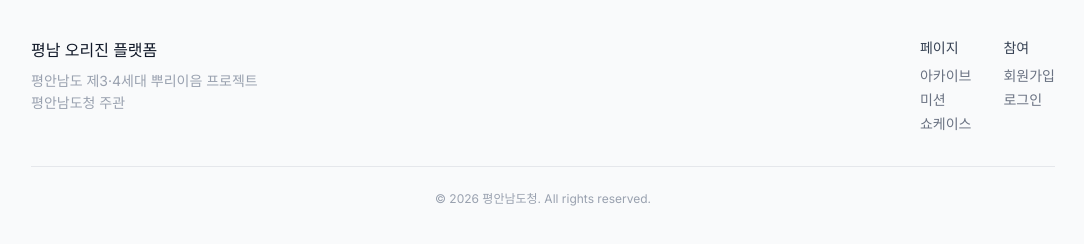
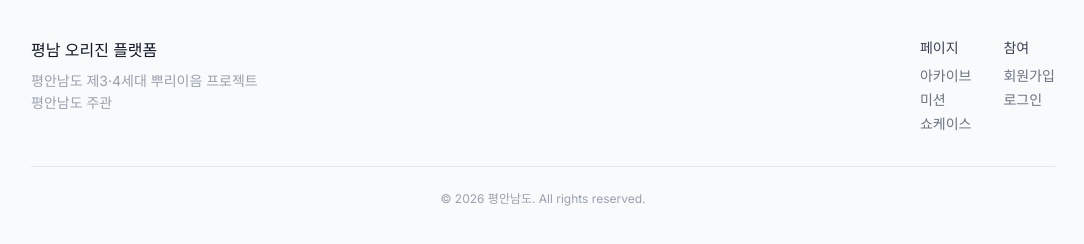
Before and after one commit to kimmyungrae80/pyeongnam-origin, a Next.js app: page / in a window 1280 px wide. Shown: the part 3259-3503 px from the top of the page, without its empty margins (97-1181 px from the left). Built offline with nearby package versions, Linux system fonts and the light colour scheme; no server answers; the database is empty.

Commit message:
fix: 평안남도청 → 평안남도 텍스트 수정

```diff
--- a/src/app/page.tsx
+++ b/src/app/page.tsx
@@ -271,7 +271,7 @@ export default async function HomePage() {
               <div className="font-medium text-gray-900 mb-2">평남 오리진 플랫폼</div>
               <div className="text-sm text-gray-400 leading-relaxed">
                 평안남도 제3·4세대 뿌리이음 프로젝트<br />
-                평안남도청 주관
+                평안남도 주관
               </div>
             </div>
             <div className="flex gap-8 text-sm text-gray-500">
@@ -293,7 +293,7 @@ export default async function HomePage() {
             </div>
           </div>
           <div className="max-w-5xl mx-auto mt-8 pt-6 border-t border-gray-200 text-center text-xs text-gray-400">
-            © 2026 평안남도청. All rights reserved.
+            © 2026 평안남도. All rights reserved.
           </div>
         </footer>
       </main>
```
